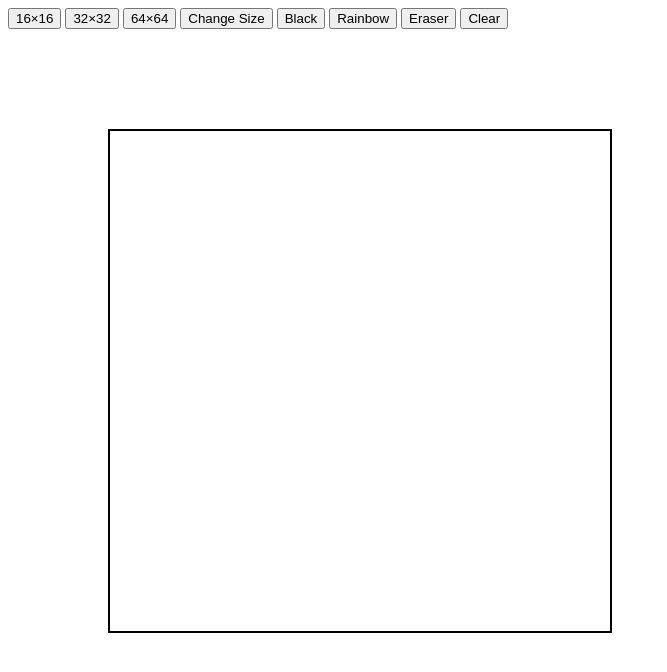
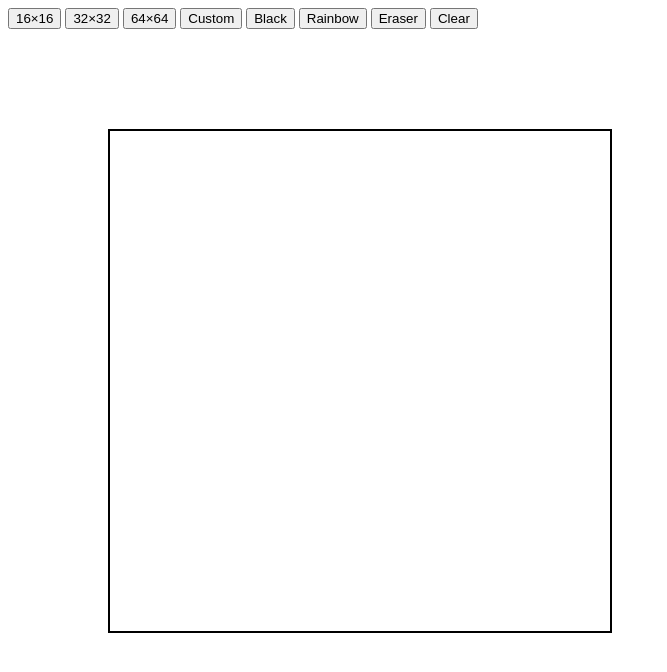
Before and after one commit to shub2726/etch-a-sketch, a plain HTML site: page index.html in a window 1280 px wide. Shown: the whole page, without its empty margins (0-667 px from the left). Drawn offline with Linux system fonts and the light colour scheme.

Commit message:
Change button labels

```diff
--- a/index.html
+++ b/index.html
@@ -11,7 +11,7 @@
     <button class="size 16">16×16</button>
     <button class="size 32">32×32</button>
     <button class="size 64">64×64</button>
-    <button class="size custom">Change Size</button>
+    <button class="size custom">Custom</button>
     <button class="pen black">Black</button>
     <button class="pen rainbow">Rainbow</button>
     <button class="eraser">Eraser</button>
```
